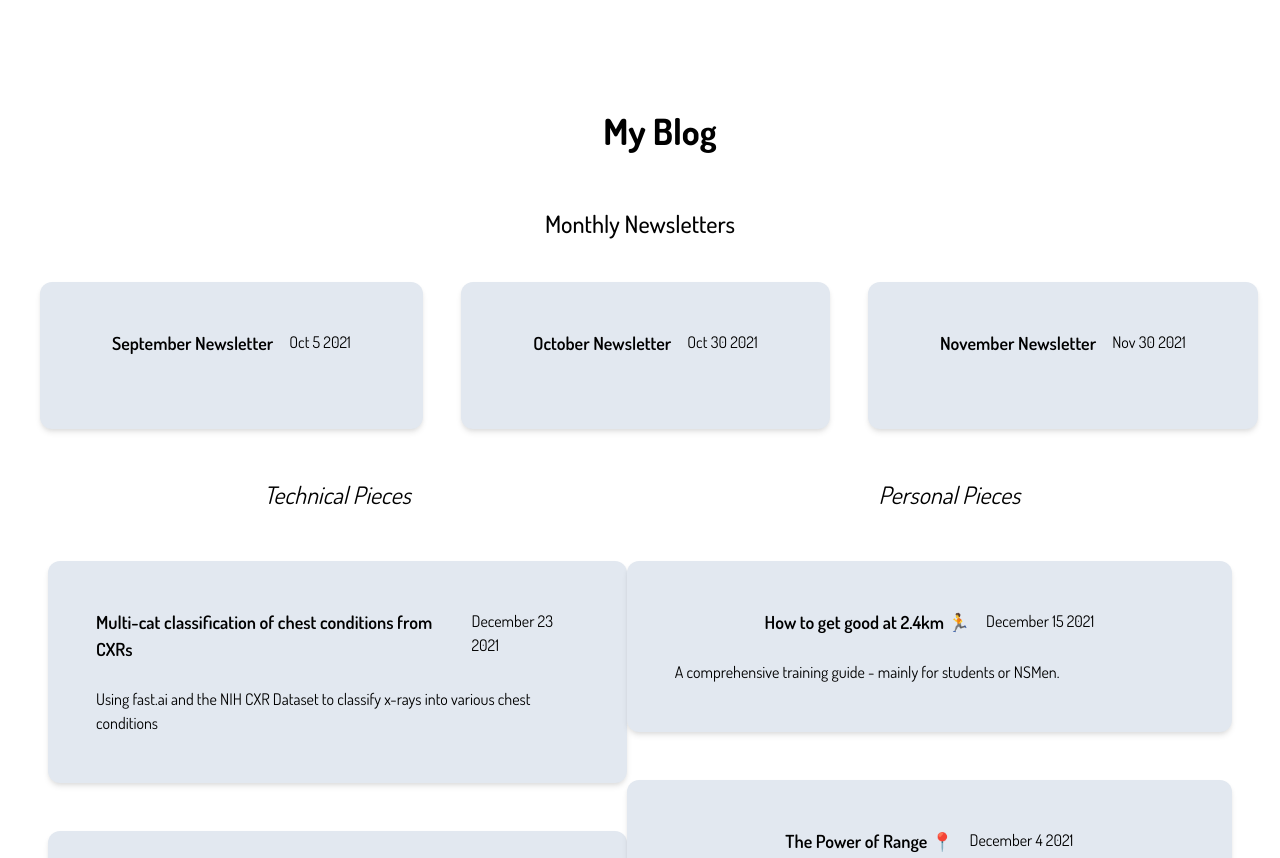
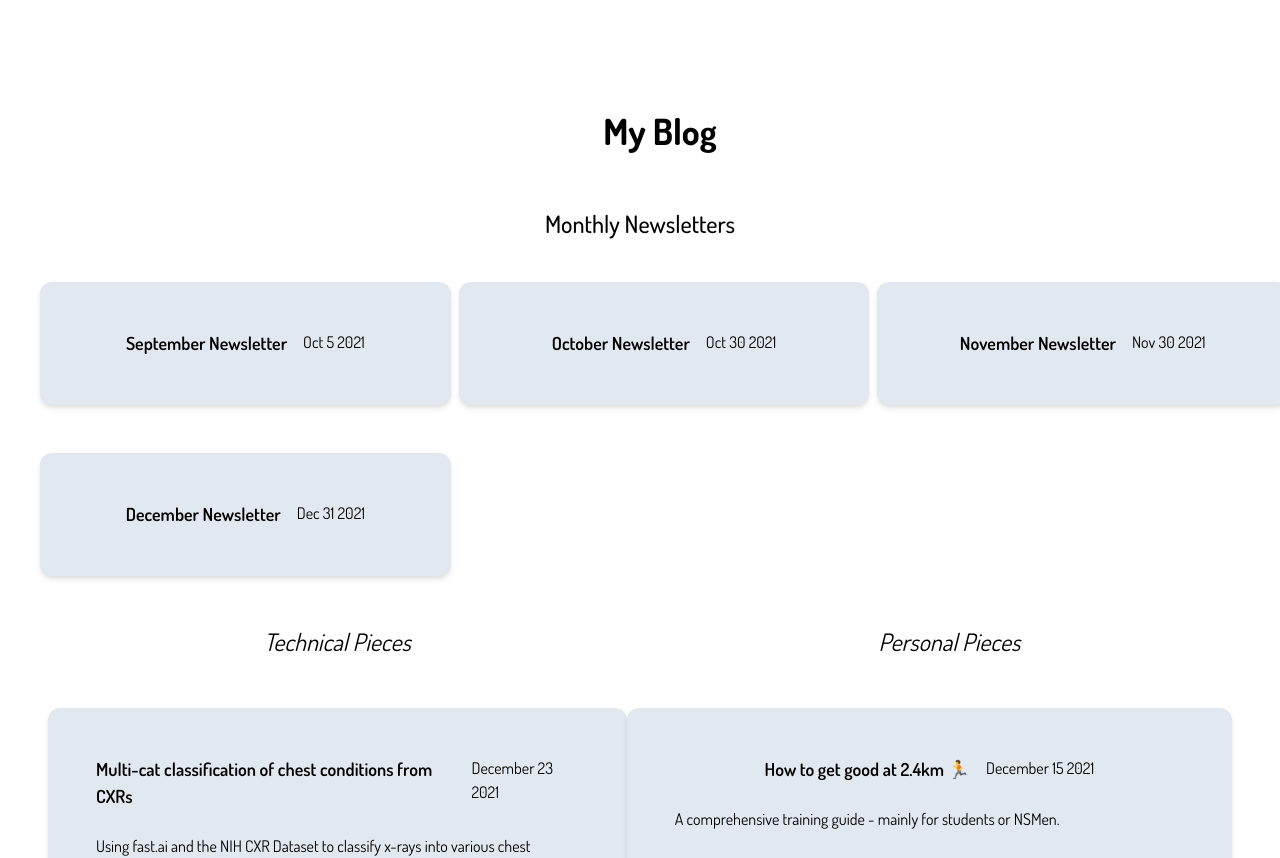
Before and after one commit to danielcwq/personal-website-current-build, a React (Create React App) app: page /blog in a window 1280 px wide. Shown: the top 858 px of the page. Built offline with nearby package versions, Linux system fonts and the light colour scheme.

Commit message:
Added dec newsletter, changed flex to grid for bloh

```diff
--- a/src/components/blog.js
+++ b/src/components/blog.js
@@ -15,7 +15,8 @@ function Blog(){
             <div className = 'flex justify-center'>
                 <h1 className = 'text-2xl  pt-6 md:pt-12 font-medium text-justify font-dosis '> Monthly Newsletters </h1>
             </div>
-            <div className = 'flex flex-col md:flex-row justify-between font-dosis ml-2 md:ml-4'>
+            <div className = 'grid grid-cols-1 md:grid-cols-3 gap-2 md:flex-row justify-between font-dosis mx-2 md:mx-4'>
+                <div>
                     <a className = '' href = 'https://danielching.substack.com/p/september-newsletter-living-the-deep' target = '_blank'>
                                     <div className = 'flex justify-center flex-col flex-grow-0 font-dosis w-3/5 md:w-full rounded-xl mt-10 shadow-md p-12 ml-24 md:mx-6 bg-gray-300 hover:bg-gray-400'>
                                         <div className = 'flex justify-center'>
@@ -23,12 +24,11 @@ function Blog(){
                                             <div className = 'hidden md:block pl-4'>Oct 5 2021</div>
 
                                         </div>
-                                        <div className = 'pt-4 md:pt-6'>
-                                            <p> </p>
-                                        </div>
 
                                     </div>
-                                </a>
+                    </a>
+                </div>
+                <div>
                             <a className = '' href = 'https://danielching.substack.com/p/october-newsletter-normalising-failure' target = '_blank'>
                             <div className = 'flex justify-center flex-col font-dosis w-3/5 md:w-full rounded-xl mt-10 shadow-md p-12 ml-24 md:mx-6 bg-gray-300 hover:bg-gray-400'>
                                 <div className = 'flex justify-center'>
@@ -36,15 +36,10 @@ function Blog(){
                                     <div className = 'hidden md:block pl-4'>Oct 30 2021</div>
 
                                 </div>
-                                <div className = 'pt-4 md:pt-6'>
-                                    <p> </p>
-                                </div>
-
                             </div>
                         </a>
-
-
-
+                </div>
+                <div>
                         <a className = '' href = 'https://danielching.substack.com/p/november-newsletter-the-power-of' target = '_blank'>
                             <div className = 'flex justify-center flex-col font-dosis w-3/5 md:w-full rounded-xl mt-10 shadow-md p-12 ml-24 md:mx-6 bg-gray-300 hover:bg-gray-400'>
                                 <div className = 'flex justify-center'>
@@ -52,14 +47,23 @@ function Blog(){
                                     <div className = 'hidden md:block pl-4'>Nov 30 2021</div>
 
                                 </div>
-                                <div className = 'pt-4 md:pt-6'>
-                                    <p> </p>
-                                </div>
 
                             </div>
                         </a>
-                    <div className = 'pl-2'>
-                    </div>
+                </div>
+                <div>
+                    <a className = '' href = 'https://danielching.substack.com/p/december-newsletter-reflections' target = '_blank'>
+                        <div className = 'flex justify-center flex-col font-dosis w-3/5 md:w-full rounded-xl mt-10 shadow-md p-12 ml-24 md:mx-6 bg-gray-300 hover:bg-gray-400'>
+                            <div className = 'flex justify-center'>
+                                <div className = 'font-semibold text-lg'>December Newsletter</div>
+                                <div className = 'hidden md:block pl-4'>Dec 31 2021</div>
+
+                            </div>
+
+                        </div>
+                    </a>
+                </div>
+
             </div>
             <div className = 'flex flex-col md:flex-row justify-between'>
                 <div className = 'md:pl-12'>
```
